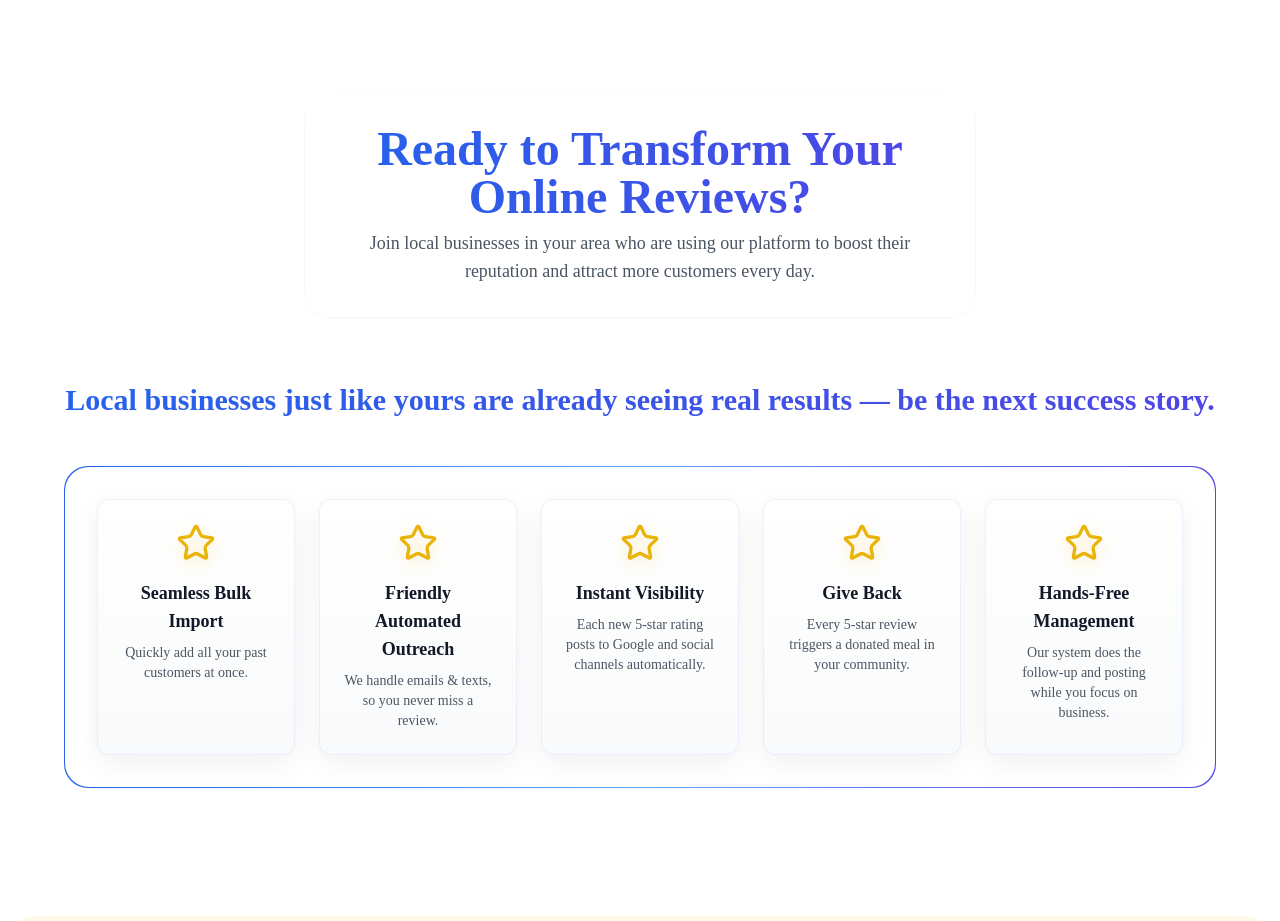
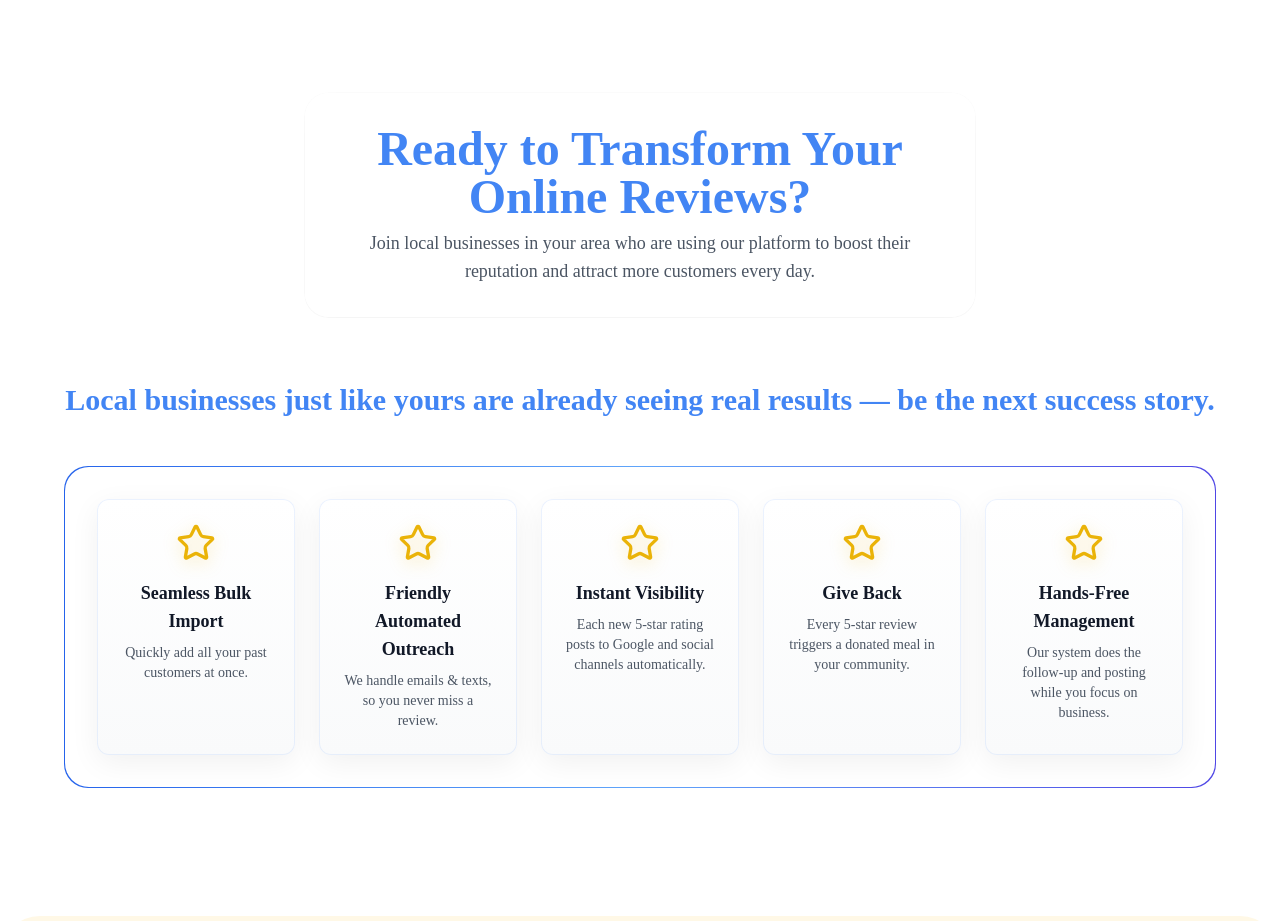
Before and after one commit to MattJD99/Cursor-DaySaw, a Next.js app: page / in a window 1280 px wide. Shown: the part 3460-4381 px from the top of the page. Built offline with nearby package versions, Linux system fonts and the light colour scheme; a web font is replaced by a local one.

Commit message:
Update: Match heading styles with Google blue color

```diff
--- a/components/ui/BenefitsSection.tsx
+++ b/components/ui/BenefitsSection.tsx
@@ -28,7 +28,7 @@ export function BenefitsSection() {
   return (
     <section className="py-16">
       <div className="max-w-7xl mx-auto px-6 lg:px-8 text-center">
-        <h2 className="text-2xl sm:text-3xl font-bold mb-12 bg-clip-text text-transparent bg-gradient-to-r from-blue-600 to-indigo-600">
+        <h2 className="text-2xl sm:text-3xl font-bold mb-12 text-[#4285f4]">
           Local businesses just like yours are already seeing real results — be the next success story.
         </h2>
 
--- a/components/ui/cta.tsx
+++ b/components/ui/cta.tsx
@@ -15,7 +15,7 @@ export function CTA() {
             transition-all duration-300
             group-hover:-translate-y-1"
           >
-            <h2 className="text-4xl sm:text-5xl font-bold mb-2 bg-clip-text text-transparent bg-gradient-to-r from-blue-600 to-indigo-600 transform group-hover:scale-105 transition-transform duration-300">
+            <h2 className="text-4xl sm:text-5xl font-bold mb-2 text-[#4285f4]">
               Ready to Transform Your Online Reviews?
             </h2>
             <p className="text-lg text-gray-600">
```
